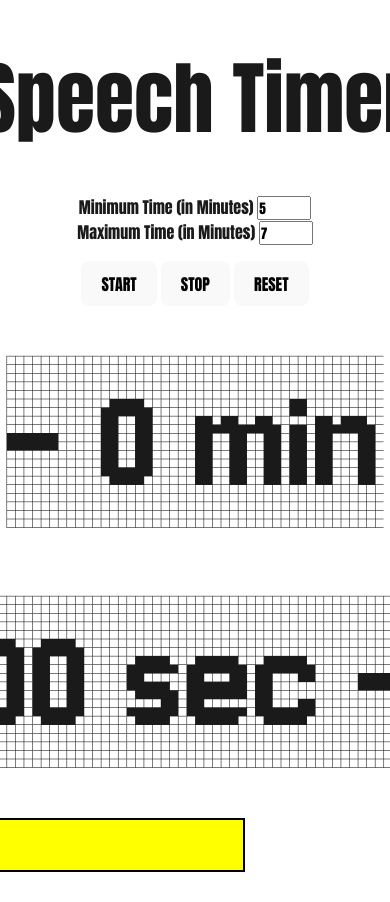
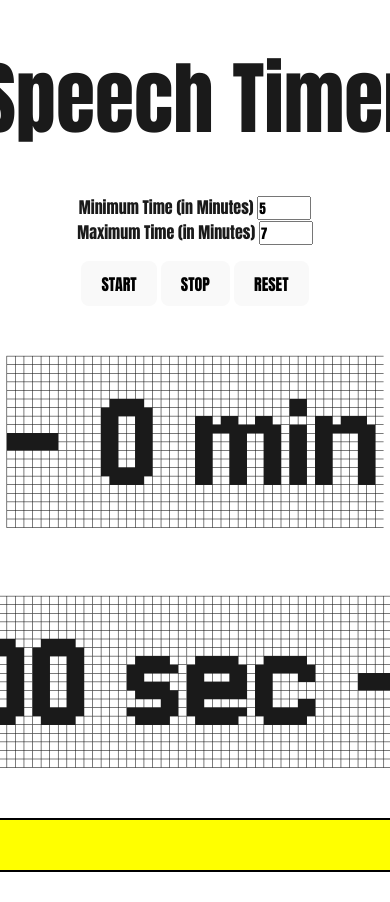
Before and after one commit to DewofyourYouth/vanilla-timer, a website built with Vite: page index.html in a window 390 px wide. Shown: the top 902 px of the page. Built offline with nearby package versions, Linux system fonts and the light colour scheme.

Commit message:
media query

```diff
--- a/src/style.css
+++ b/src/style.css
@@ -113,6 +113,10 @@ button:focus-visible {
   .timer-display {
     font-size: 5rem;
   }
+
+  .timer-bar {
+    width: 100%;
+  }
 }
 
 @media (prefers-color-scheme: light) {
```
